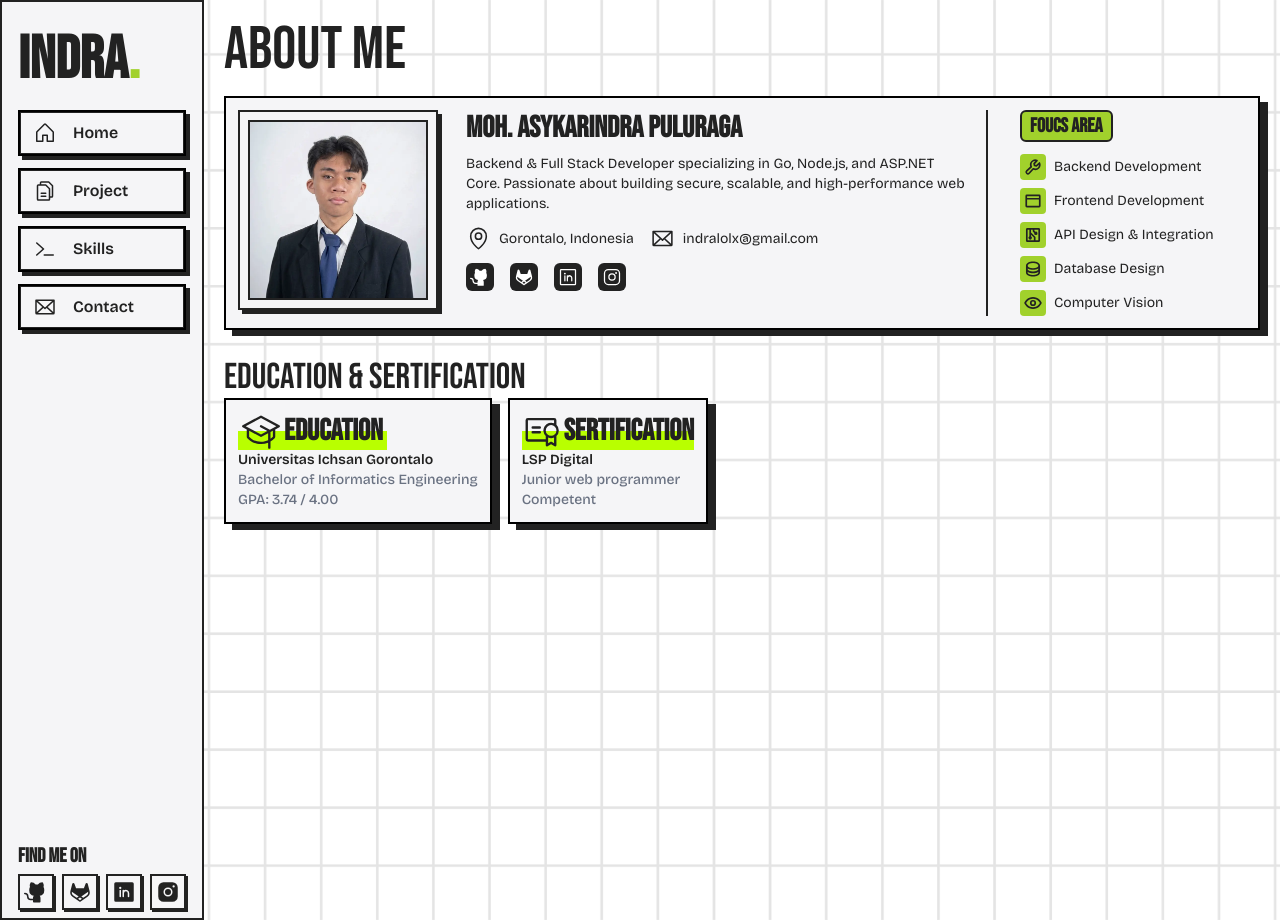
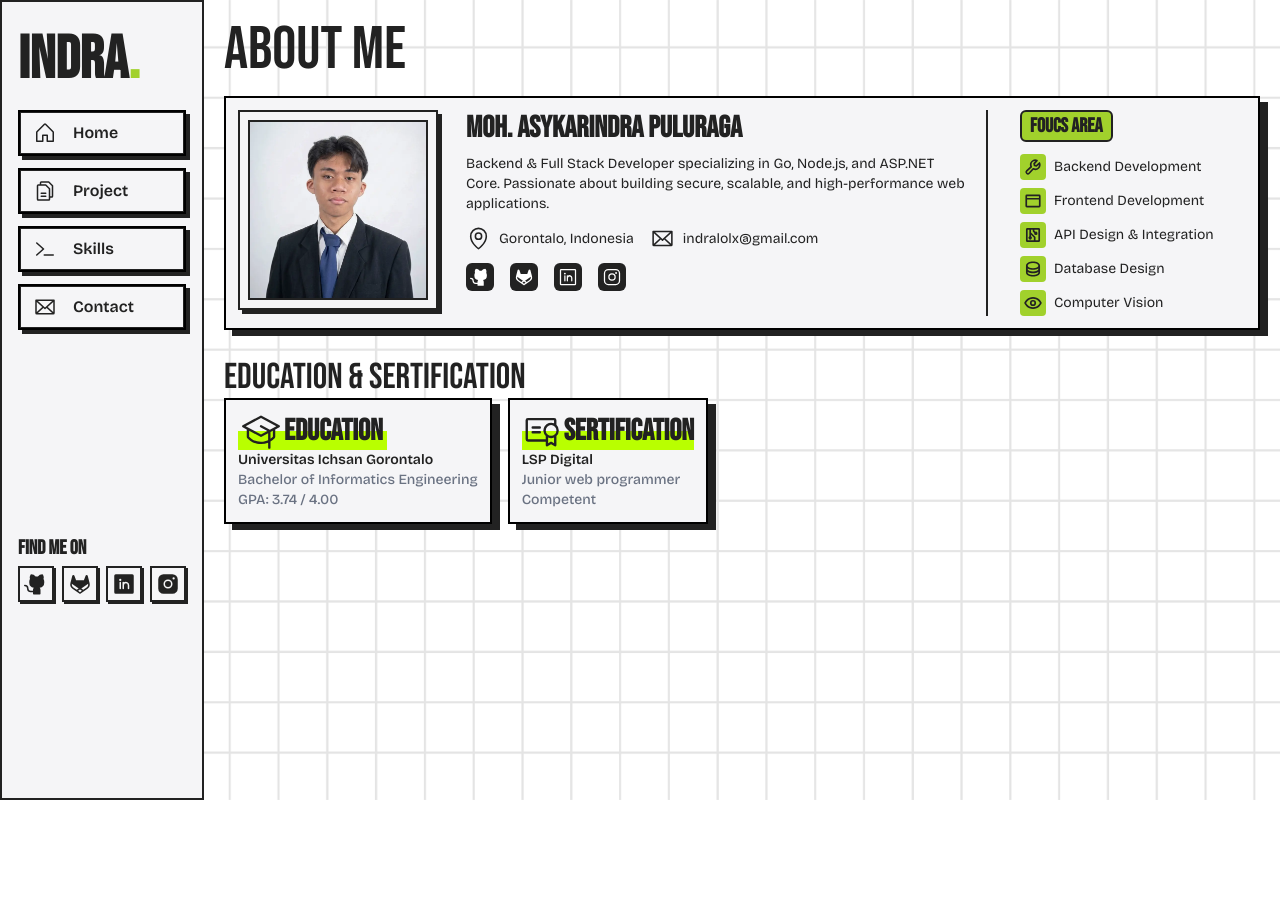
Before and after one commit to indraplrg/portfolio, a React (Vite) app: page / in a window 1280 px wide. After the commit the page ends 800 px from the top, so only its background shows below. Built offline with nearby package versions, Linux system fonts and the light colour scheme; a web font is replaced by a local one.

Commit message:
fixing url for image and contact connection error

```diff
--- a/src/components/Navbar.jsx
+++ b/src/components/Navbar.jsx
@@ -28,7 +28,7 @@ const Navbar = () => {
       <h1 className="font-bebas-neue my-5 hidden text-6xl font-semibold capitalize md:block">
         indra<span className="text-[#a1d12c]">.</span>
       </h1>
-      <div className="hidden min-h-screen flex-col justify-between gap-3 md:flex">
+      <div className="hidden flex-col justify-between gap-3 md:flex">
         <div className="flex flex-col gap-3">
           <Button classname="w-42 ">
             <Link
@@ -67,7 +67,7 @@ const Navbar = () => {
             </Link>
           </Button>
         </div>
-        <div className="flex flex-col gap-y-1">
+        <div className="mt-48 flex flex-col gap-y-1">
           <h4 className="font-bebas-neue text-xl font-semibold uppercase">
             find me on
           </h4>
--- a/src/sections/Contact.jsx
+++ b/src/sections/Contact.jsx
@@ -1,3 +1,4 @@
+import bgImg from "../assets/abstract_background.jpg";
 import { useState } from "react"; // 1. Tambahkan state untuk handling loading & status
 import {
   EnvelopeSimpleIcon,
@@ -23,7 +24,7 @@ const Contact = () => {
     formData.append("access_key", "68a4f517-ecf1-48ad-a6b9-136aacb896bd");
 
     try {
-      const response = await fetch("https://web3forms.com", {
+      const response = await fetch("https://web3forms.com/submit", {
         method: "POST",
         body: formData,
       });
@@ -52,7 +53,7 @@ const Contact = () => {
     >
       <div className="absolute inset-0 -z-10 opacity-35">
         <img
-          src="./src/assets/abstract_background.jpg"
+          src={bgImg}
           alt="background-image"
           className="h-full w-full object-cover object-center"
         />
--- a/src/sections/Home.jsx
+++ b/src/sections/Home.jsx
@@ -1,3 +1,6 @@
+import bgImg from "../assets/abstract_background.jpg";
+import profileImg from "../assets/profile.webp";
+
 import Card from "../components/Card";
 import {
   BrowserIcon,
@@ -27,7 +30,7 @@ const Home = () => {
       {/* background image */}
       <div className="absolute inset-0 -z-10 opacity-35">
         <img
-          src="./src/assets/abstract_background.jpg"
+          src={bgImg}
           alt="background-image"
           className="h-full w-full object-cover object-center"
         />
@@ -47,7 +50,7 @@ const Home = () => {
             <div className="flex w-full gap-4">
               <div className="h-32 w-52 border-2 p-2 shadow-[4px_4px_0_0_rgba(34,34,34,1)] lg:h-50 lg:w-50">
                 <img
-                  src="./src/assets/profile.webp"
+                  src={profileImg}
                   className="h-full w-full border-2 object-cover"
                 />
               </div>
--- a/src/sections/Project.jsx
+++ b/src/sections/Project.jsx
@@ -1,3 +1,4 @@
+import bgImg from "../assets/abstract_background.jpg";
 import Card from "../components/Card";
 
 const Project = () => {
@@ -5,7 +6,7 @@ const Project = () => {
     <div className="relative flex min-h-screen flex-col gap-4 p-5" id="project">
       <div className="absolute inset-0 -z-10 opacity-35">
         <img
-          src="./src/assets/abstract_background.jpg"
+          src={bgImg}
           alt="background-image"
           className="h-full w-full object-cover object-center"
         />
--- a/src/sections/Skill.jsx
+++ b/src/sections/Skill.jsx
@@ -1,3 +1,4 @@
+import bgImg from "../assets/abstract_background.jpg";
 import Card from "../components/Card";
 
 const Skill = () => {
@@ -8,7 +9,7 @@ const Skill = () => {
     >
       <div className="absolute inset-0 -z-10 opacity-35">
         <img
-          src="./src/assets/abstract_background.jpg"
+          src={bgImg}
           alt="background-image"
           className="h-full w-full object-cover object-center"
         />
```
